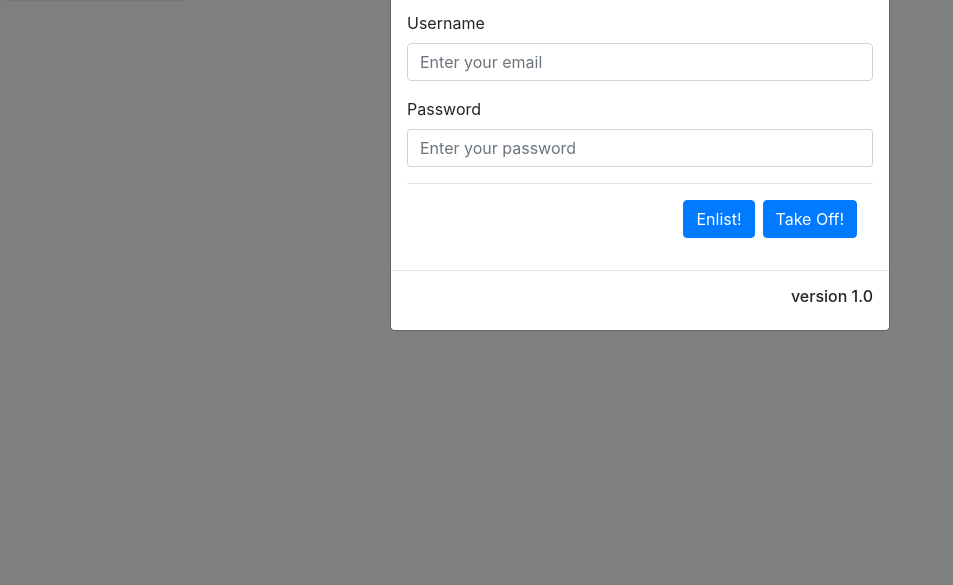
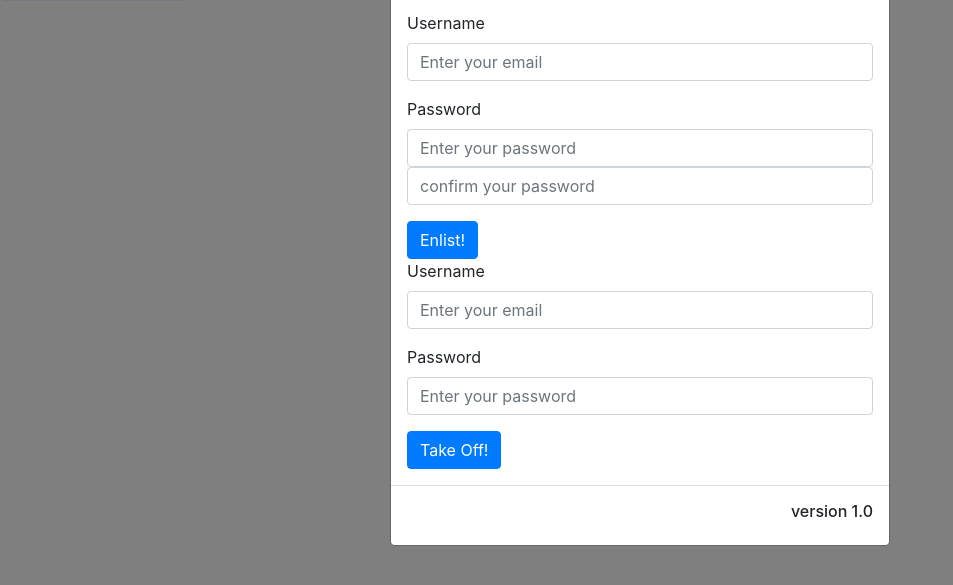
Before and after one commit to michael-rai/trek-tac-toe, a website built with webpack: page index.html in a window 1280 px wide. Both pictures are taken after a click on the button "Ready Warp Engines!". Shown: the part 97-682 px from the top of the page, without its empty margins (0-953 px from the left). Built offline with nearby package versions, Linux system fonts and the light colour scheme; files whose address does not match are found by name.

```diff
--- a/assets/scripts/events.js
+++ b/assets/scripts/events.js
@@ -0,0 +1,2 @@
+const api = require('./api')
+const getFormFields = require('../../lib/get-form-fields.js')
--- a/index.html
+++ b/index.html
@@ -28,20 +28,31 @@
               <button type="button" class="close" data-dismiss="modal"><span>&times;</span></button>
             </div>
             <div class="modal-body">
-              <form class ="loginFormModal" role="form">
+
+              <form class ="SignUpFormModal" role="form">
                 <div class="form-group">
                 <label for="usrname">Username</label>
-                  <input type="text" class="form-control" id="usrname" placeholder="Enter your email">
+                  <input type="text" class="form-control" name="credentials[email]" placeholder="Enter your email">
                 </div>
                 <div class="form-group">
                   <label for="psw">Password</label>
-                  <input type="password" class="form-control" id="psw" placeholder="Enter your password">
+                  <input type="password" class="form-control" name="credentials[password]" placeholder="Enter your password">
+                  <input type="password" class="form-control" name="credentials[password_confirmation]" placeholder="confirm your password">
                 </div>
-            <div class="modal-footer">
               <button type="submit" class="btn btn-primary signup">Enlist!</button>
-              <button type="submit" class="btn btn-primary sign in">Take Off!</button>
-            </div>
             </form>
+
+            <form class ="loginFormModal" role="form">
+              <div class="form-group">
+              <label for="usrname">Username</label>
+                <input type="text" class="form-control" name="credentials[email]" placeholder="Enter your email">
+              </div>
+              <div class="form-group">
+                <label for="psw">Password</label>
+                <input type="password" class="form-control" name="credentials[password]" placeholder="Enter your password">
+              </div>
+            <button type="submit" class="btn btn-primary sign in">Take Off!</button>
+          </form>
             </div>
             <div class="modal-footer">
               <h6>version 1.0</h6>
```
Also changed, not shown: assets/scripts/api.js (+8 -0 lines), 4 other files.
